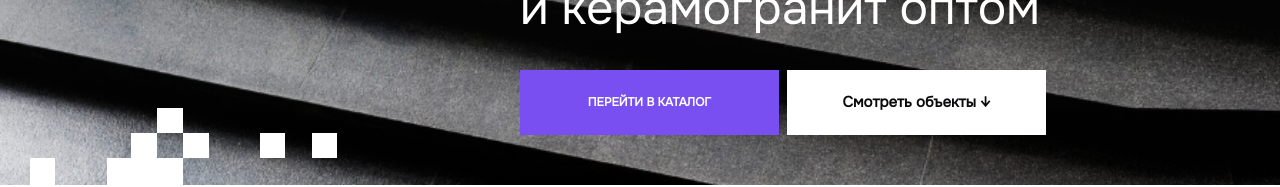
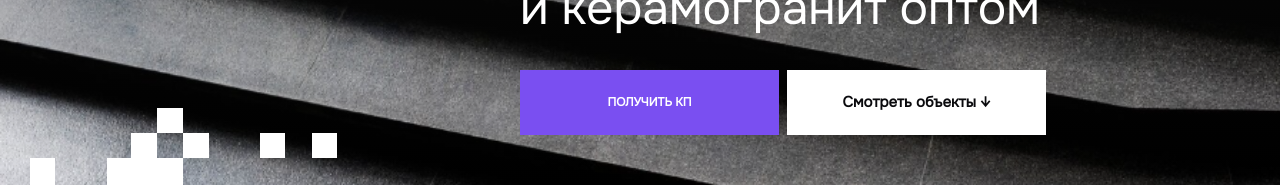
Before and after one commit to klavrenuk/nika, a Vue app: page / in a window 1280 px wide. Shown: the part 615-802 px from the top of the page. Built offline with nearby package versions, Linux system fonts and the light colour scheme; a web font is replaced by a local one; what vue-yandex-maps would draw is missing.

Commit message:
fix links

```diff
--- a/src/components/footer/FooterLeft.vue
+++ b/src/components/footer/FooterLeft.vue
@@ -14,8 +14,8 @@ import FooterLogo from "@/components/footer/FooterLogo.vue";
 
         <div class="footer-left__block-nav">
           <nav class="footer-left__nav">
-            <a href="#Cases">Кейсы</a>
-            <a href="#Production">Продукция</a>
+            <a href="#Production">Кейсы</a>
+            <a href="#Cases">Продукция</a>
             <a href="#About">О нас</a>
           </nav>
 
--- a/src/components/header/HeaderBottom.vue
+++ b/src/components/header/HeaderBottom.vue
@@ -24,8 +24,8 @@
       </h3>
 
       <div class="header-bottom__control d-flex align-items-center">
-        <button class="app-button header-bottom__btn header-bottom__catalog">Перейти в каталог</button>
-        <button class="app-button header-bottom__btn header-bottom__view-objects">Смотреть объекты ↓</button>
+        <a class="app-button header-bottom__btn header-bottom__catalog">Получить КП</a>
+        <a class="app-button header-bottom__btn header-bottom__view-objects" href="#Production">Смотреть объекты ↓</a>
       </div>
     </div>
   </div>
@@ -76,6 +76,7 @@
 .header-bottom__btn {
   width: 259px;
   padding: 23px 0;
+  text-align: center;
 }
 
 .header-bottom__catalog {
--- a/src/constants/constants.js
+++ b/src/constants/constants.js
@@ -1,10 +1,10 @@
 export const navHeader = [
     {
-        url: '#Cases',
+        url: '#Production',
         name: 'Кейсы'
     },
     {
-        url: '#Production',
+        url: '#Cases',
         name: 'Продукция'
     },
     {
```
